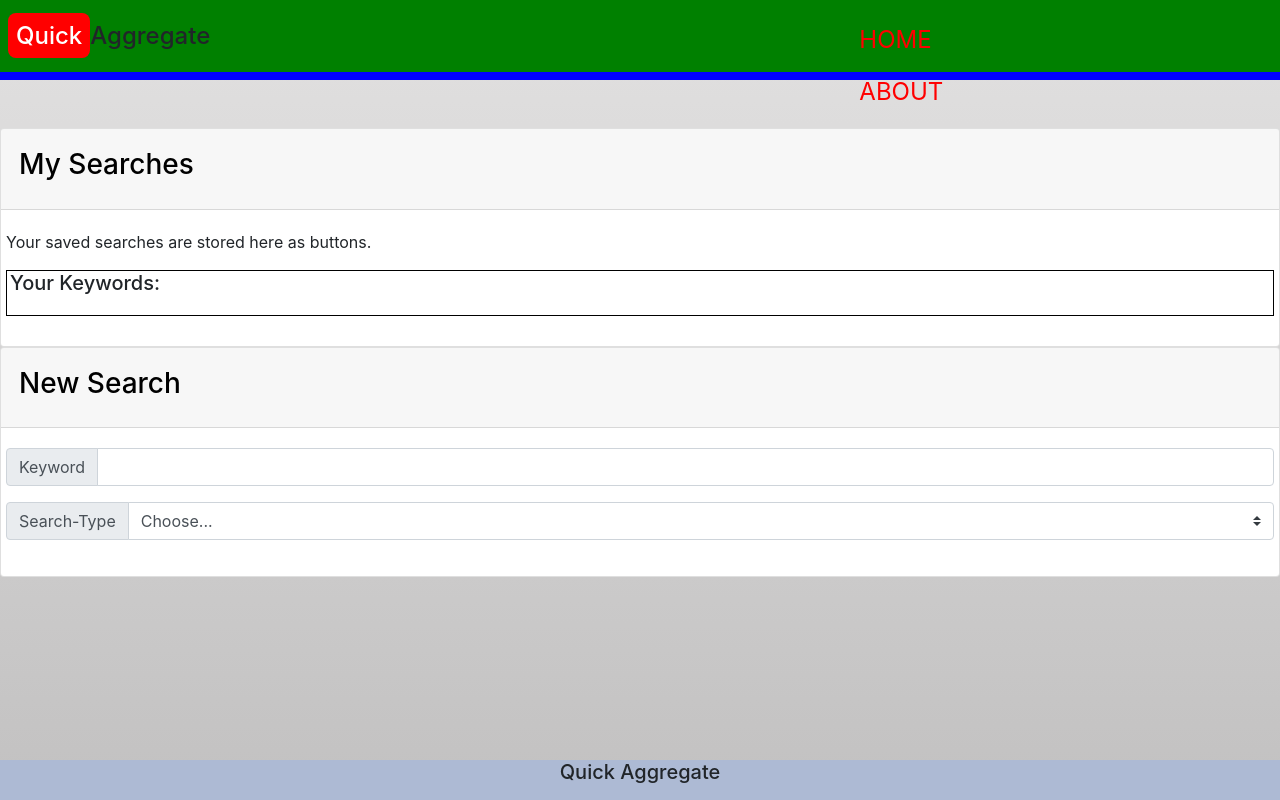
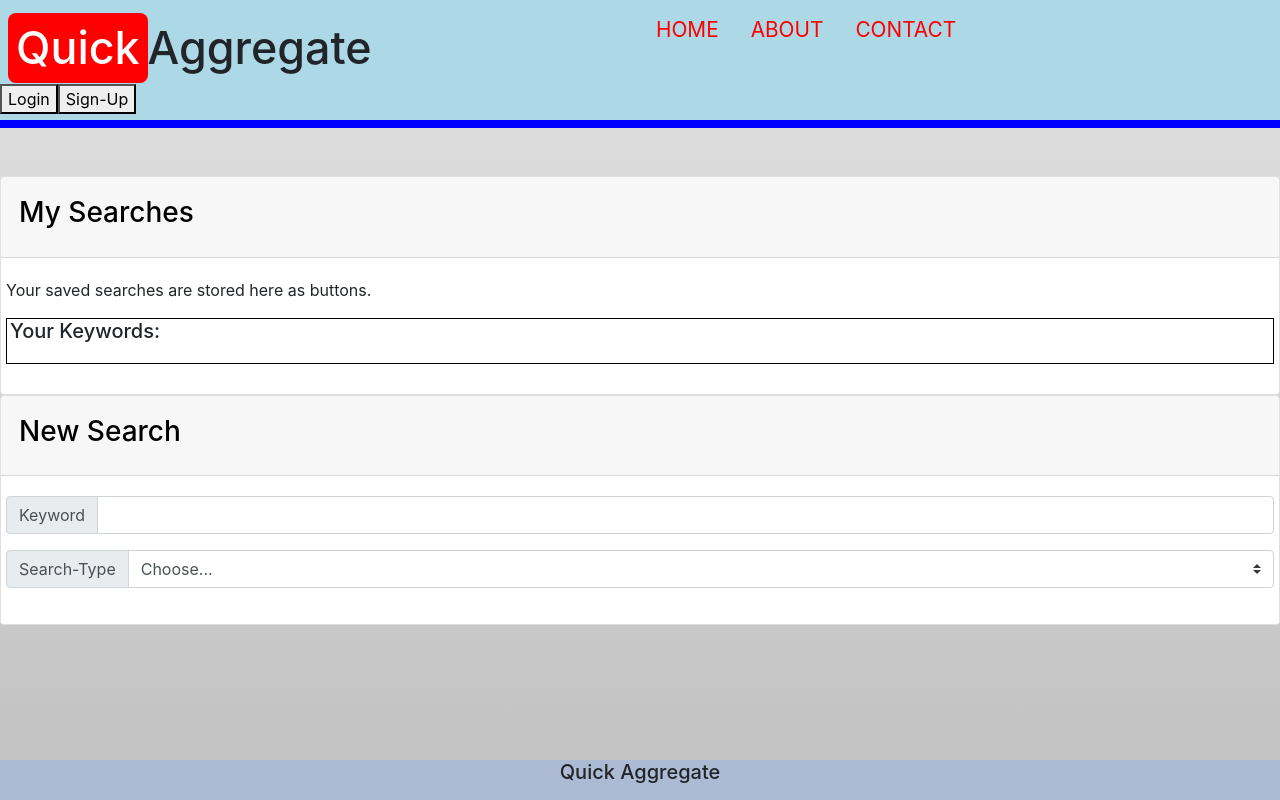
Before and after one commit to HermesCat/Quick-Aggregate, a React (Create React App) app in the folder client/: page / in a window 1280 px wide. Built offline with nearby package versions, Linux system fonts and the light colour scheme.

Commit message:
testing commit before pull 7/6

```diff
--- a/client/src/components/Header/index.js
+++ b/client/src/components/Header/index.js
@@ -13,29 +13,25 @@ function Header() {
 
         <header>
             <div className="row">
-                <div className="col-8">
+                <div className="col-6">
                     <h1 className="main-title"><span className="highligher">Quick</span>Aggregate</h1>
                 </div>
-                <div className="col-4 navigation">
-                    <div className="row">
+                <div className="col-6 navigation">
                     <a className="d-lg-none "><img className="hamburger-icon" src={HamburgerIcon} /></a>
                     <Router>
-                            <div>
+                        <>
                             <Nav />
                             <Switch>
                                 <Route exact path="/" />
                                 <Route exact path="/" />
                                 <Route exact path="/" />
                             </Switch>
-                            </div>
+                        </>
                     </Router>
                 </div>
-                    <div className="row button-list d-none d-lg-block">
-                        <div className="col-12">
+                <div className="col-12 button-list">
                     <button>Login</button>
                     <button>Sign-Up</button>
-                        </div>
-                    </div>
                 </div>
             </div>
         </header>
--- a/client/src/components/Header/style.css
+++ b/client/src/components/Header/style.css
@@ -34,7 +34,7 @@ header {
 }
 
 .button-list{
-    margin-right: 3rem;
+    margin: 0;
 }
 
 .hamburger-icon {
@@ -50,3 +50,15 @@ header {
     padding: 0;
     overflow: hidden;
 }
+
+@media only screen and (min-width: 600px) {
+    Header {
+      background: lightblue;
+      height: 8rem;
+    }
+    .main-title {
+        padding-top: .5rem;
+        margin-left: .5rem;
+        font-size: 2.8rem;
+    }
+  }
--- a/client/src/components/Nav/index.js
+++ b/client/src/components/Nav/index.js
@@ -5,15 +5,15 @@ function Nav() {
   return (
 
     <>
-      <ul class="nav d-none d-lg-block">
-        <li class="nav-item">
-          <a class="nav-link" href="/">HOME</a>
+      <ul className="nav justify-content-end d-lg-block">
+        <li className="nav-item">
+          <a className="nav-link" href="/">HOME</a>
         </li>
-        <li class="nav-item">
-          <a class="nav-link" href="/">ABOUT</a>
+        <li className="nav-item">
+          <a className="nav-link" href="/">ABOUT</a>
         </li>
-        <li class="nav-item">
-          <a class="nav-link" href="/">CONTACT</a>
+        <li className="nav-item">
+          <a className="nav-link" href="/">CONTACT</a>
         </li>
       </ul>
     </>
--- a/client/src/components/Nav/style.css
+++ b/client/src/components/Nav/style.css
@@ -1,11 +1,14 @@
 .nav{
-    float: right;
-    margin-right: 3rem;
-    margin-bottom: 0;
+    display: inline;
 }
 
 .nav-link {
     text-decoration: none;
+    display: inline;
     color: red;
-    font-size: 1.5rem;
+    font-size: 1.3rem;
 }
+
+.nav-item {
+    display: inline;
+}
```
Also changed, not shown: 1 other file (tests, documents, lock files or other folders). Lines whose indentation alone changed are shown as unchanged.
